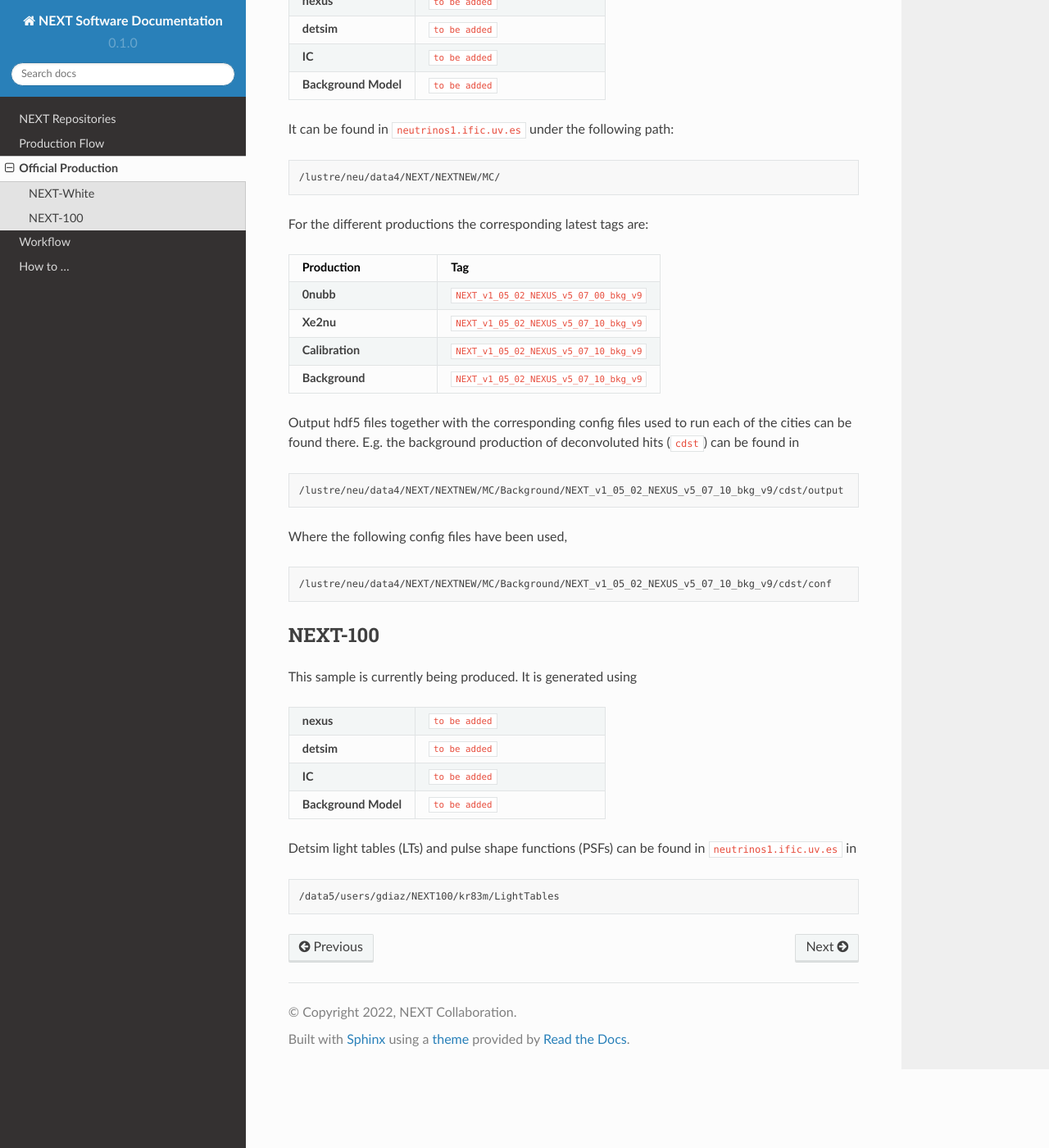
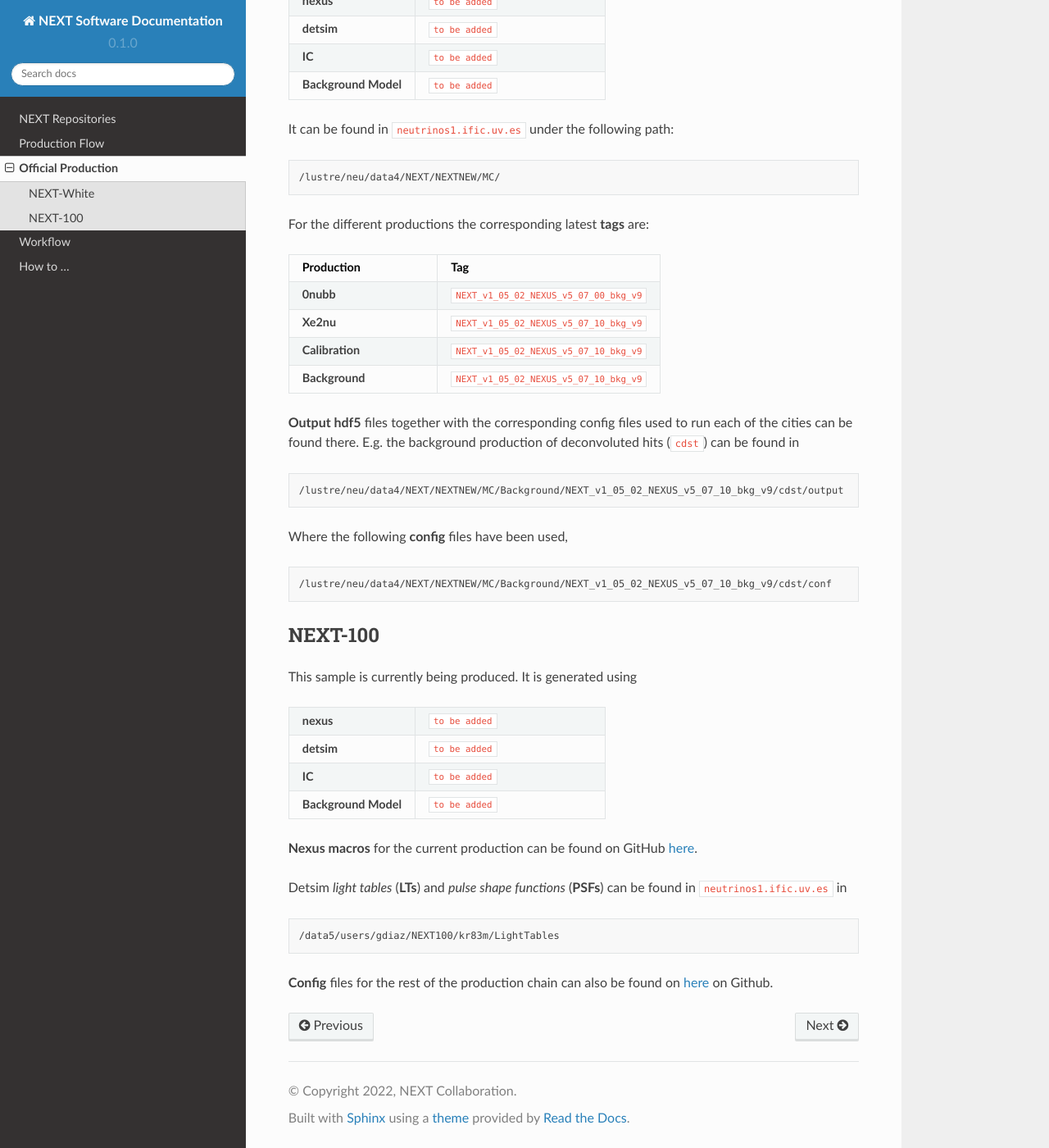
Before and after one commit to next-exp/sw-docs, a Sphinx documentation site: the page built from docs/source/production.rst, in a window 1280 px wide and 1400 px high, scrolled down 452 px. Shown: the whole window at 82% size. Built offline with Sphinx 7.4.7 and the Read the Docs theme 2.0.0, drawn with Linux system fonts in a browser that asks for light colours.

Commit message:
Add links for N100 macros and config files

```diff
--- a/docs/source/production.rst
+++ b/docs/source/production.rst
@@ -30,7 +30,7 @@ It can be found in ``neutrinos1.ific.uv.es`` under the following path:
 
   /lustre/neu/data4/NEXT/NEXTNEW/MC/
 
-For the different productions the corresponding latest tags are:
+For the different productions the corresponding latest **tags** are:
 
 .. list-table::
    :widths: 40 60
@@ -48,13 +48,13 @@ For the different productions the corresponding latest tags are:
      - ``NEXT_v1_05_02_NEXUS_v5_07_10_bkg_v9``
 
 
-Output hdf5 files together with the corresponding config files used to run each of the cities can be found there. E.g. the background production of deconvoluted hits (``cdst``) can be found in
+**Output hdf5** files together with the corresponding config files used to run each of the cities can be found there. E.g. the background production of deconvoluted hits (``cdst``) can be found in
 
 .. code-block:: text
 
   /lustre/neu/data4/NEXT/NEXTNEW/MC/Background/NEXT_v1_05_02_NEXUS_v5_07_10_bkg_v9/cdst/output
 
-Where the following config files have been used,
+Where the following **config** files have been used,
 
 .. code-block:: text
 
@@ -79,8 +79,12 @@ This sample is currently being produced. It is generated using
    * - **Background Model**
      - ``to be added``
 
-Detsim light tables (LTs) and pulse shape functions (PSFs) can be found in ``neutrinos1.ific.uv.es`` in
+**Nexus macros** for the current production can be found on GitHub `here <https://github.com/gondiaz/NEXT100-0nubb-analysis/tree/main/nexus_job_templates/ft3>`_.
+
+Detsim *light tables* (**LTs**) and *pulse shape functions* (**PSFs**) can be found in ``neutrinos1.ific.uv.es`` in
 
 .. code-block:: text
 
   /data5/users/gdiaz/NEXT100/kr83m/LightTables
+
+**Config** files for the rest of the production chain can also be found on `here <https://github.com/gondiaz/NEXT100-0nubb-analysis/tree/main/ic_processing/templates>`_ on Github.
```
